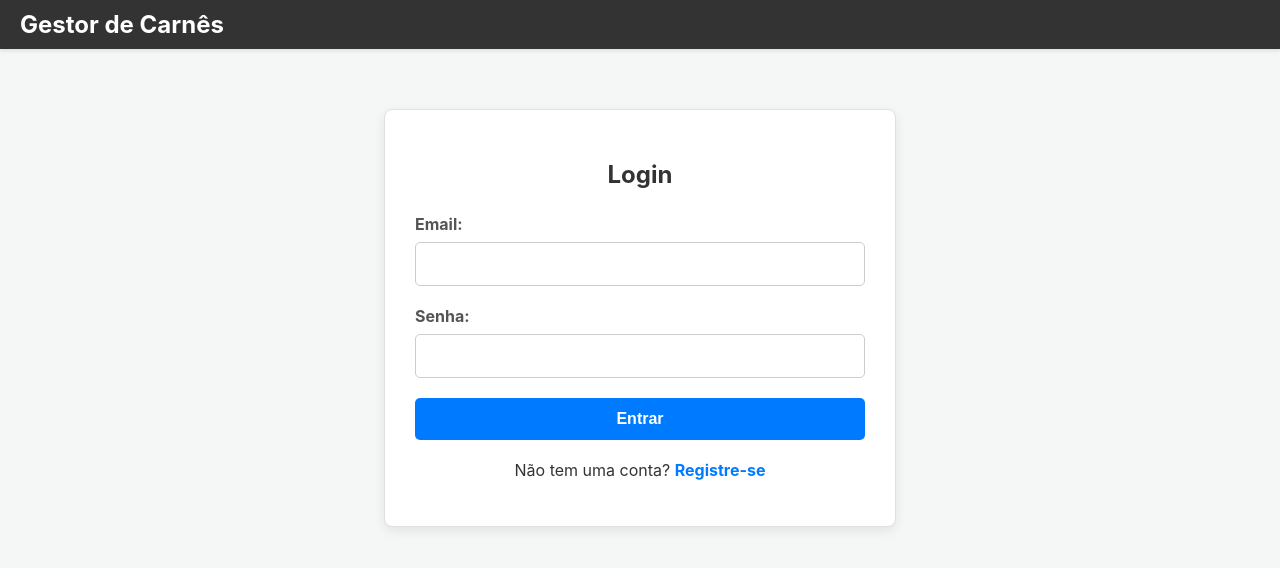
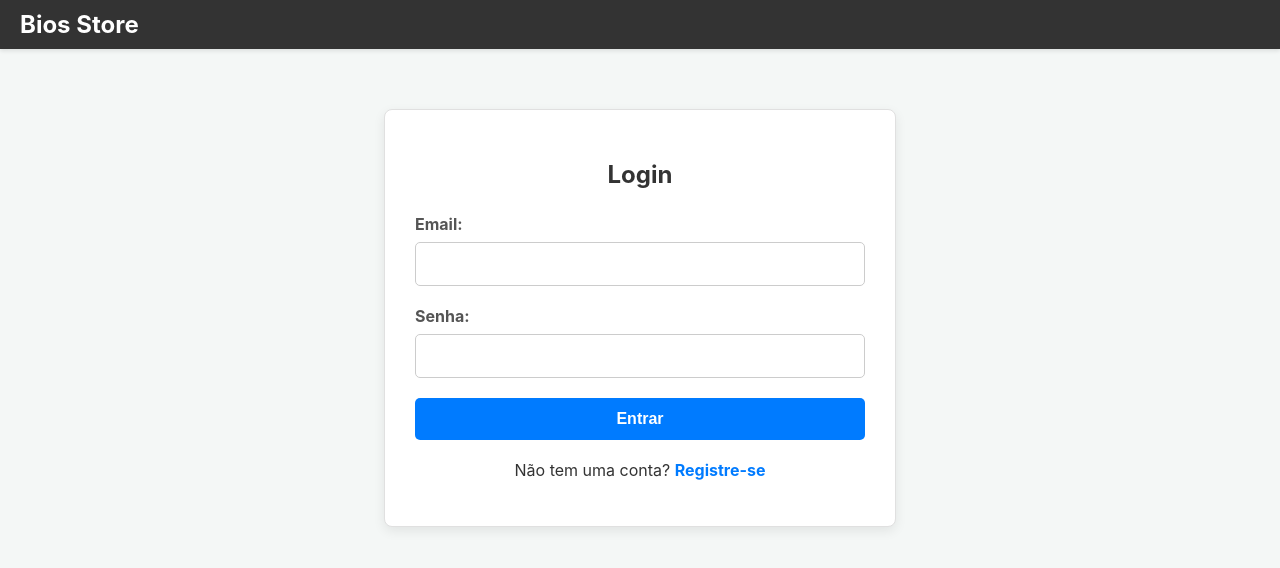
Before and after one commit to devluiis/carne, a React (Vite) app in the folder frontend/: page / in a window 1280 px wide. Shown: the top 568 px of the page. Built offline with nearby package versions, Linux system fonts and the light colour scheme.

Commit message:
novo comt

```diff
--- a/frontend/src/App.jsx
+++ b/frontend/src/App.jsx
@@ -115,7 +115,7 @@ function Header() {
         <header>
             <h1>
                 <Link to={user ? "/dashboard" : "/"} className="app-title-link">
-                    Gestor de Carnês
+                    Bios Store
                 </Link>
             </h1>
 
```
